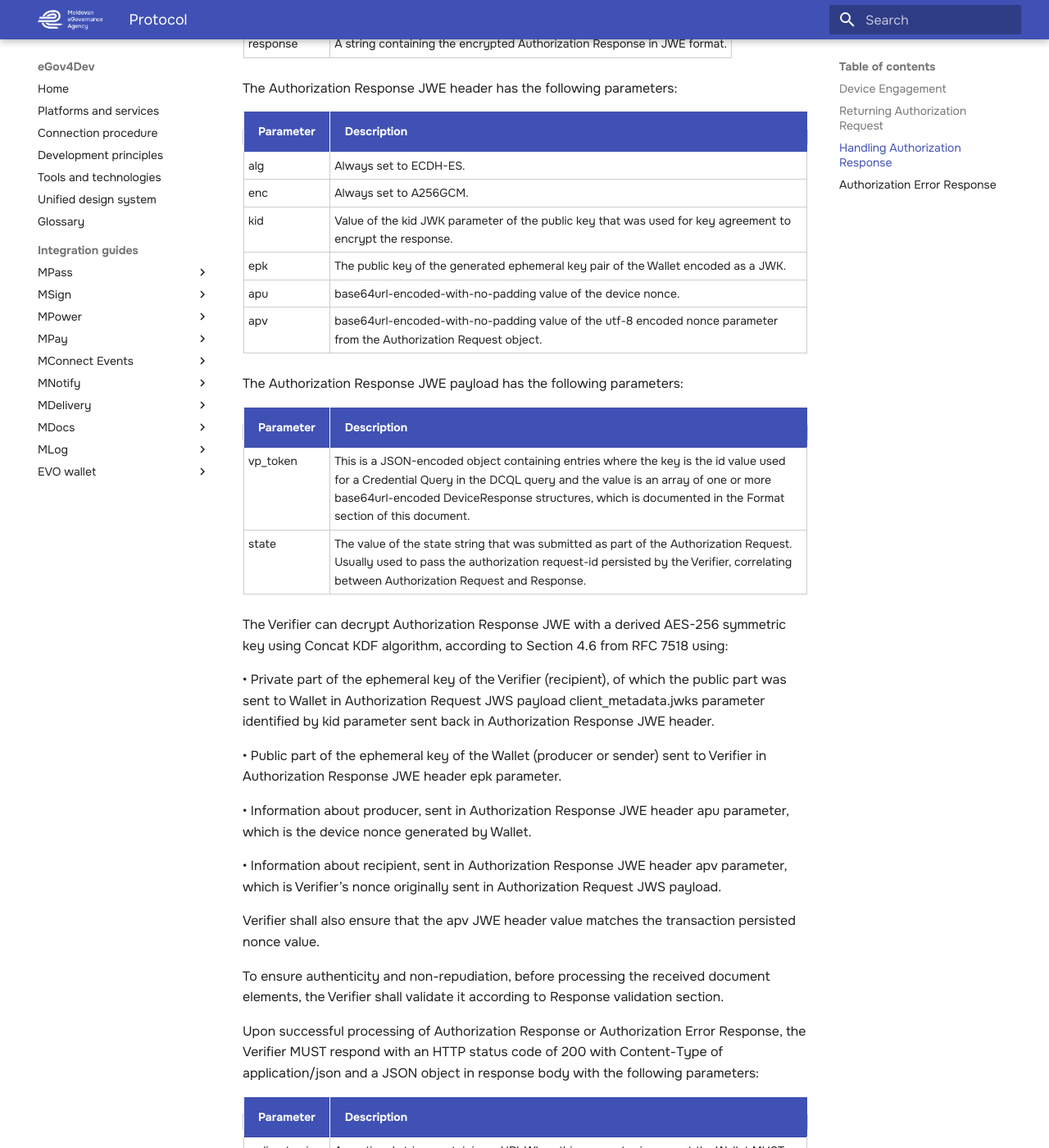
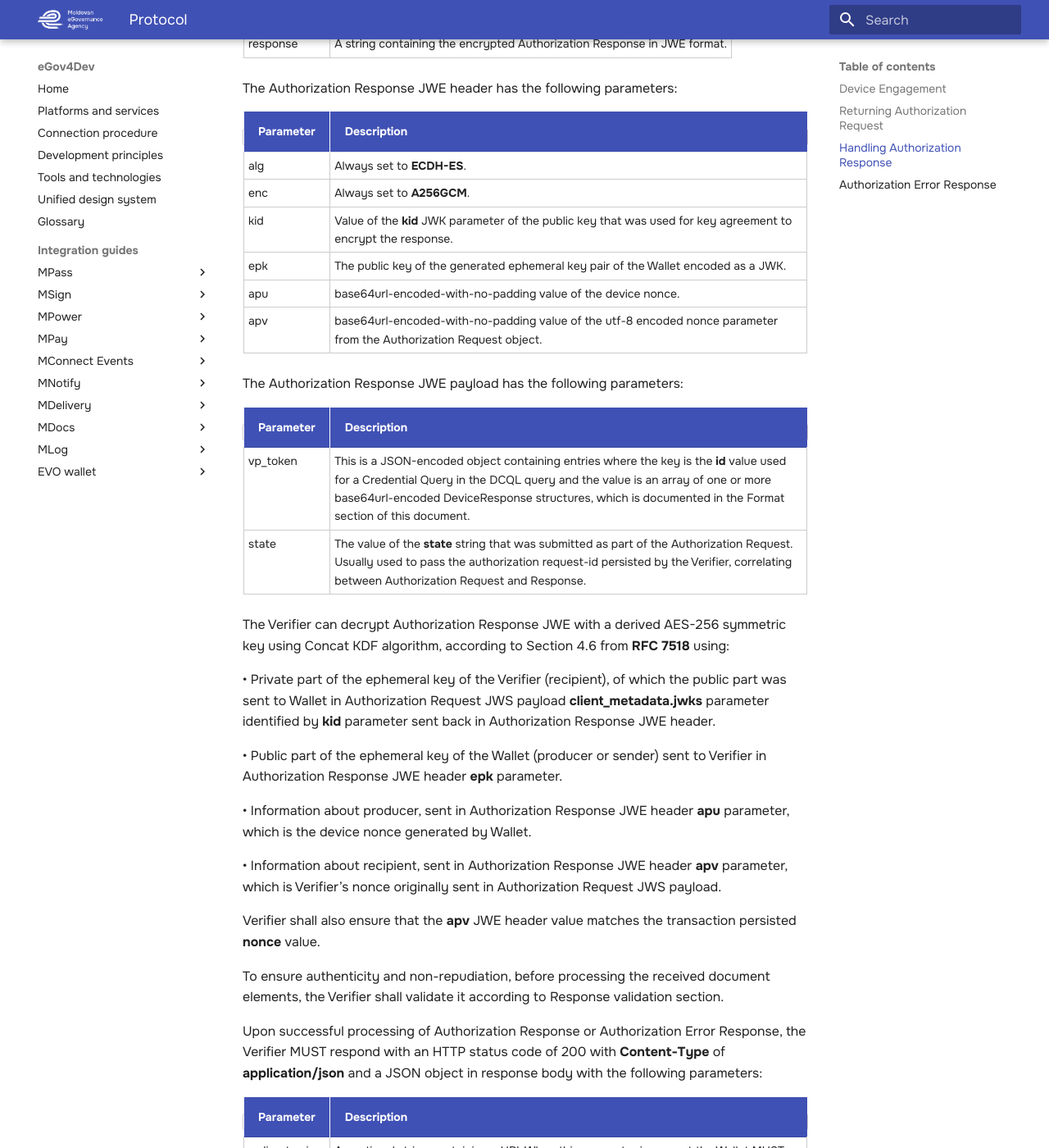
Before and after one commit to egov-moldova/egov4dev, an MkDocs documentation site: the page built from docs/guides/EVO-wallet/protocol.md, in a window 1280 px wide and 1400 px high, scrolled down 8429 px. Shown: the whole window at 82% size. Built offline with MkDocs 1.6.1 and Material for MkDocs 9.7.7, drawn with Linux system fonts in a browser that asks for light colours; some of the changed text lies outside the part shown.

```diff
--- a/docs/guides/EVO-wallet/protocol.md
+++ b/docs/guides/EVO-wallet/protocol.md
@@ -153,14 +153,14 @@ Each entry in **claims** array MUST be an object with the following parameters:
 
 | Parameter | Description |
 |---|---|
-| id | A string identifying the particular claim. The value MUST be a non-empty string consisting of alphanumeric, underscore (_), or hyphen (-) characters. Within the particular claims array, the same id MUST NOT be present more than once. Required if claims_set is present, optional otherwise. |
+| id | A string identifying the particular claim. The value MUST be a non-empty string consisting of alphanumeric, underscore (_), or hyphen (-) characters. Within the particular claims array, the same id MUST NOT be present more than once. Required if **claims_set** is present, optional otherwise. |
 | path | A required value that MUST be a non-empty array representing a claims path pointer that specifies the path to a claim within the Credential. A path pointer into an mdoc contains two elements of type string. The first element refers to a namespace and the second element refers to a data element identifier. |
 | values | An optional non-empty array of strings, integers or boolean values that specifies the expected values of the claim. If the values property is present, the Wallet SHOULD return the claim only if the type and value of the claim both match exactly for at least one of the elements in the array. |
-| intent_to_retain | An optional boolean variable that indicates whether the Verifier intends to retain the received data element. Default value is false. The Verifier SHALL not retain any data elements, except for data elements for which the intent_to_retain flag was set to true in the request. To retain is defined as “to store for a period longer than necessary to conduct the transaction in realtime”. |
+| intent_to_retain | An optional boolean variable that indicates whether the Verifier intends to retain the received data element. Default value is **false**. The Verifier SHALL not retain any data elements, except for data elements for which the intent_to_retain flag was set to true in the request. To retain is defined as “to store for a period longer than necessary to conduct the transaction in realtime”. |
 
 ## Handling Authorization Response
 
-After user consent, Wallet sends the encrypted Authorization Response as JWE using HTTP POST method to Verifier’s response_uri, with the following parameters encoded as application/x-www-form-urlencoded:
+After user consent, Wallet sends the encrypted Authorization Response as JWE using HTTP POST method to Verifier’s **response_uri**, with the following parameters encoded as **application/x-www-form-urlencoded**:
 
 | Parameter | Description |
 |---|---|
@@ -170,9 +170,9 @@ The Authorization Response JWE header has the following parameters:
 
 | Parameter | Description |
 |---|---|
-| alg | Always set to ECDH-ES. |
-| enc | Always set to A256GCM. |
-| kid | Value of the kid JWK parameter of the public key that was used for key agreement to encrypt the response. |
+| alg | Always set to **ECDH-ES**. |
+| enc | Always set to **A256GCM**. |
+| kid | Value of the **kid** JWK parameter of the public key that was used for key agreement to encrypt the response. |
 | epk | The public key of the generated ephemeral key pair of the Wallet encoded as a JWK. |
 | apu | base64url-encoded-with-no-padding value of the device nonce. |
 | apv | base64url-encoded-with-no-padding value of the utf-8 encoded nonce parameter from the Authorization Request object. |
@@ -181,24 +181,24 @@ The Authorization Response JWE payload has the following parameters:
 
 | Parameter | Description |
 |---|---|
-| vp_token | This is a JSON-encoded object containing entries where the key is the id value used for a Credential Query in the DCQL query and the value is an array of one or more base64url-encoded DeviceResponse structures, which is documented in the Format section of this document. |
-| state | The value of the state string that was submitted as part of the Authorization Request. Usually used to pass the authorization request-id persisted by the Verifier, correlating between Authorization Request and Response. |
+| vp_token | This is a JSON-encoded object containing entries where the key is the **id** value used for a Credential Query in the DCQL query and the value is an array of one or more base64url-encoded DeviceResponse structures, which is documented in the Format section of this document. |
+| state | The value of the **state** string that was submitted as part of the Authorization Request. Usually used to pass the authorization request-id persisted by the Verifier, correlating between Authorization Request and Response. |
 
-The Verifier can decrypt Authorization Response JWE with a derived AES-256 symmetric key using Concat KDF algorithm, according to Section 4.6 from RFC 7518 using:
+The Verifier can decrypt Authorization Response JWE with a derived AES-256 symmetric key using Concat KDF algorithm, according to Section 4.6 from **RFC 7518** using:
 
-• Private part of the ephemeral key of the Verifier (recipient), of which the public part was sent to Wallet in Authorization Request JWS payload client_metadata.jwks parameter identified by kid parameter sent back in Authorization Response JWE header.
+• Private part of the ephemeral key of the Verifier (recipient), of which the public part was sent to Wallet in Authorization Request JWS payload **client_metadata.jwks** parameter identified by **kid** parameter sent back in Authorization Response JWE header.
 
-• Public part of the ephemeral key of the Wallet (producer or sender) sent to Verifier in Authorization Response JWE header epk parameter.
+• Public part of the ephemeral key of the Wallet (producer or sender) sent to Verifier in Authorization Response JWE header **epk** parameter.
 
-• Information about producer, sent in Authorization Response JWE header apu parameter, which is the device nonce generated by Wallet.
+• Information about producer, sent in Authorization Response JWE header **apu** parameter, which is the device nonce generated by Wallet.
 
-• Information about recipient, sent in Authorization Response JWE header apv parameter, which is Verifier’s nonce originally sent in Authorization Request JWS payload.
+• Information about recipient, sent in Authorization Response JWE header **apv** parameter, which is Verifier’s nonce originally sent in Authorization Request JWS payload.
 
-Verifier shall also ensure that the apv JWE header value matches the transaction persisted nonce value.
+Verifier shall also ensure that the **apv** JWE header value matches the transaction persisted **nonce** value.
 
 To ensure authenticity and non-repudiation, before processing the received document elements, the Verifier shall validate it according to Response validation section.
 
-Upon successful processing of Authorization Response or Authorization Error Response, the Verifier MUST respond with an HTTP status code of 200 with Content-Type of application/json and a JSON object in response body with the following parameters:
+Upon successful processing of Authorization Response or Authorization Error Response, the Verifier MUST respond with an HTTP status code of 200 with **Content-Type** of **application/json** and a JSON object in response body with the following parameters:
 
 | Parameter | Description |
 |---|---|
@@ -239,13 +239,13 @@ The error response follows the rules as defined in RFC 6749, with the following
 This document also defines the following additional error codes and error descriptions:
 
 #### vp_formats_not_supported
-- The Wallet does not support any of the formats requested by the Verifier, such as those included in the vp_formats_supported registration parameter.
+- The Wallet does not support any of the formats requested by the Verifier, such as those included in the **vp_formats_supported** registration parameter.
 
 #### invalid_request_uri_method
-- The value of the request_uri_method request parameter is neither get nor post (case-sensitive).
+- The value of the **request_uri_method** request parameter is neither get nor post (case-sensitive).
 
 #### invalid_transaction_data
-- any of the following is true for at least one object in the transaction_data structure:
+- any of the following is true for at least one object in the **transaction_data** structure:
   - contains an unknown or unsupported transaction data type value,
   - is an object of a known type but containing unknown fields,
   - contains fields of the wrong type for the transaction data type,
```
Also changed, not shown: other parts of docs/guides/EVO-wallet/protocol.md (+7 -7 lines).
